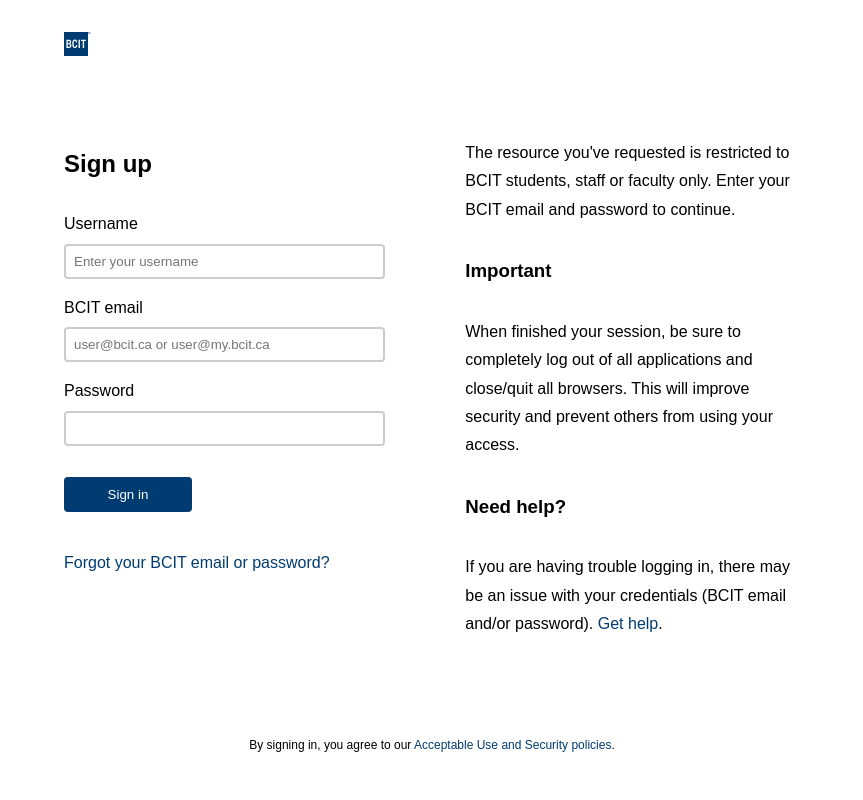
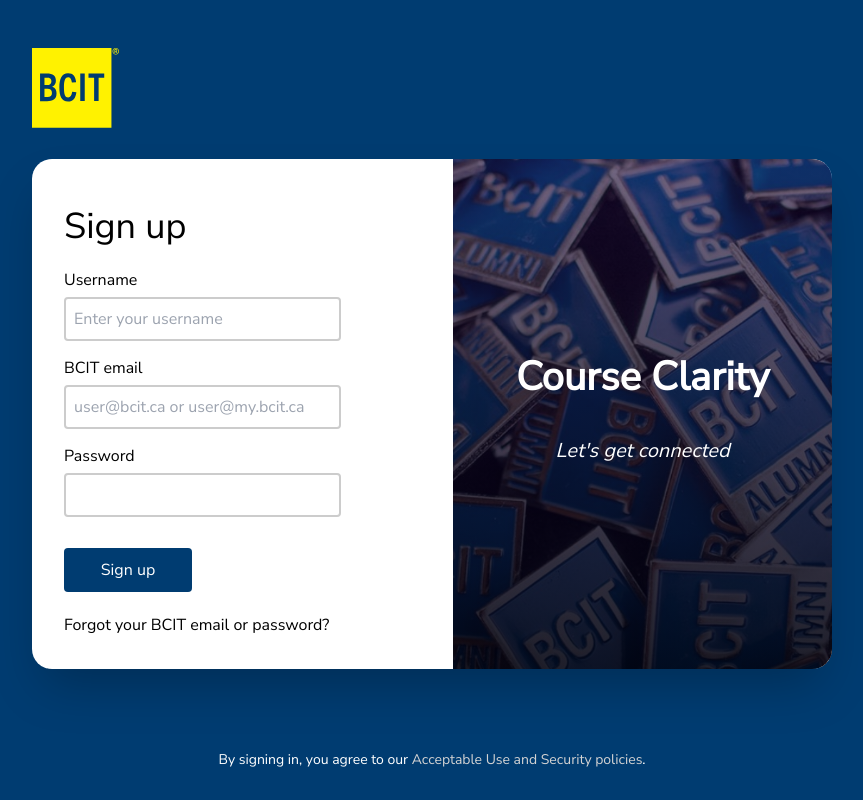
Before and after one commit to Ilyavadiati/ACIT2911-group-13-, a plain HTML site: page Sign_up/Signup.html in a window 1280 px wide. Shown: the whole page, without its empty margins (208-1071 px from the left). Drawn offline with nearby package versions, Linux system fonts and the light colour scheme.

Commit message:
Sign up page 3rd edit

```diff
--- a/Sign_up/Signup.html
+++ b/Sign_up/Signup.html
@@ -3,28 +3,30 @@
 <head>
     <meta charset="UTF-8">
     <meta name="viewport" content="width=device-width, initial-scale=1.0">
-    <title>BCIT Log-in</title>
+    <title>BCIT Sign-up</title>
     <link rel="stylesheet" href="style.css">
     <link href='https://fonts.googleapis.com/css?family=Nunito Sans' rel='stylesheet'>
     <link rel="preconnect" href="https://fonts.googleapis.com">
     <link rel="preconnect" href="https://fonts.gstatic.com" crossorigin>
+    <script src="https://cdn.tailwindcss.com"></script>
     <link href="https://fonts.googleapis.com/css2?family=DM+Sans:ital,opsz,wght@0,9..40,100..1000;1,9..40,100..1000&display=swap" rel="stylesheet">
 </head>
 <body class="bcit bcit-login">
     <div id="bcit-wrapper" class="bcit-wrapper">
-        <header class="bcit-header">
+        <header class="bcit-header mt-12">
             <!-- <span id="page_header" class="bcit-hidden" data-js="bcit-f5-js-bug-fix"></span> -->
             <!-- <h1 class="bcit-hidden-visually" style="border:0 !important;clip:rect(0 0 0 0) !important;clip-path:inset(50%) !important;height:1px !important;margin:-1px !important;overflow:hidden !important;padding:0 !important;position:absolute !important;white-space:nowrap !important;width:1px !important">BCIT Log-in</h1> -->
-            <a href="https://www.bcit.ca/" class="bcit-home-link"><svg viewBox="0 0 95 85" xmlns="http://www.w3.org/2000/svg" class="bcit-logo" style="max-width:75px;"><path fill="#003C71" d="M0 0h84.8v84.8H0z"></path><path fill="#FFFFFF" d="M8.6 56.4V27.2h7.2c6.7 0 9.7 2.2 9.7 7.6 0 3-1.3 5.1-3.8 6.2v.1c3.3 1.2 4.5 3.7 4.5 7 0 6.7-4.3 8.4-10 8.4H8.6v-.1zm7.4-17c2.5 0 4.7-.9 4.7-4.1 0-3.1-2.3-3.7-4.7-3.7h-2.7v7.8H16zm.5 12.7c3.4 0 4.8-1.2 4.8-4.3 0-3.2-1.6-4.5-4.8-4.5h-3.2v8.8h3.2zm30.9-5.2c-.9 6.5-3.6 9.9-8.9 9.9-7 0-9.3-5.7-9.3-15.1 0-8.4 2.4-14.8 9.3-14.8 5.6 0 7.8 3.5 8.6 9.4l-4.5.4c-.6-3.7-1.9-5.5-4-5.5-3 0-4.5 3.1-4.5 10.5 0 8.1 1.3 10.8 4.5 10.8 2.3 0 3.7-2.1 4.3-6.1l4.5.5zm4.1 9.5V27.2h4.8v29.2h-4.8zm14.8 0V31.6h-6v-4.4h16.8v4.4h-6v24.8h-4.8z"></path><path fill="#003C71" d="M89.426 3.253c.462 0 .84-.13.84-.625 0-.478-.408-.566-.826-.566h-.64v1.19h.626zm.885 2.15l-.77-1.554H88.8v1.554h-.71V1.454h1.304c.973 0 1.572.333 1.572 1.16 0 .48-.248.858-.742 1.046l.899 1.743h-.812zM92.126 3.5c0-1.584-.99-2.86-2.716-2.86-1.743 0-2.744 1.276-2.744 2.86 0 1.627 1 2.862 2.744 2.862 1.727 0 2.716-1.235 2.716-2.862zM86 3.5C86 1.54 87.288 0 89.41 0c2.12 0 3.398 1.54 3.398 3.5 0 1.916-1.278 3.5-3.398 3.5C87.288 7 86 5.416 86 3.5z"></path></svg></a>
+            <!-- <a href="https://www.bcit.ca/" class="bcit-home-link"><svg viewBox="0 0 95 85" xmlns="http://www.w3.org/2000/svg" class="bcit-logo" style="max-width:75px;"><path fill="#003C71" d="M0 0h84.8v84.8H0z"></path><path fill="#FFFFFF" d="M8.6 56.4V27.2h7.2c6.7 0 9.7 2.2 9.7 7.6 0 3-1.3 5.1-3.8 6.2v.1c3.3 1.2 4.5 3.7 4.5 7 0 6.7-4.3 8.4-10 8.4H8.6v-.1zm7.4-17c2.5 0 4.7-.9 4.7-4.1 0-3.1-2.3-3.7-4.7-3.7h-2.7v7.8H16zm.5 12.7c3.4 0 4.8-1.2 4.8-4.3 0-3.2-1.6-4.5-4.8-4.5h-3.2v8.8h3.2zm30.9-5.2c-.9 6.5-3.6 9.9-8.9 9.9-7 0-9.3-5.7-9.3-15.1 0-8.4 2.4-14.8 9.3-14.8 5.6 0 7.8 3.5 8.6 9.4l-4.5.4c-.6-3.7-1.9-5.5-4-5.5-3 0-4.5 3.1-4.5 10.5 0 8.1 1.3 10.8 4.5 10.8 2.3 0 3.7-2.1 4.3-6.1l4.5.5zm4.1 9.5V27.2h4.8v29.2h-4.8zm14.8 0V31.6h-6v-4.4h16.8v4.4h-6v24.8h-4.8z"></path><path fill="#003C71" d="M89.426 3.253c.462 0 .84-.13.84-.625 0-.478-.408-.566-.826-.566h-.64v1.19h.626zm.885 2.15l-.77-1.554H88.8v1.554h-.71V1.454h1.304c.973 0 1.572.333 1.572 1.16 0 .48-.248.858-.742 1.046l.899 1.743h-.812zM92.126 3.5c0-1.584-.99-2.86-2.716-2.86-1.743 0-2.744 1.276-2.744 2.86 0 1.627 1 2.862 2.744 2.862 1.727 0 2.716-1.235 2.716-2.862zM86 3.5C86 1.54 87.288 0 89.41 0c2.12 0 3.398 1.54 3.398 3.5 0 1.916-1.278 3.5-3.398 3.5C87.288 7 86 5.416 86 3.5z"></path></svg></a>-->
+            <img class="h-full" src="../Home_page/images/logo.svg"/>
             <div class="bcit-tools">
                       <i id="maxTimeoutTag" title=""></i>
             </div>
           </header>
 
-        <div class="bcit-main-content">
+        <div class="bcit-main-content shadow-2xl">
             <div class="bcit-form-section">
                 <form id="auth_form" autocomplete="off">
-                    <h2 class="bcit-heading">Sign up</h2>
+                    <h2 class="bcit-heading text-4xl py-4">Sign up</h2>
 
 
                     <label for="username">Username</label>
@@ -39,22 +41,24 @@
                     <!-- <label for="birthday">Date of Birth</label>
                     <input type="date" id="birthday" name="birthday"> -->
 
-                    <input type="submit" value="Sign in" class="bcit-button">
+                    <input type="submit" value="Sign up" class="bcit-button">
 
                     <p><a href="#">Forgot your BCIT email or password?</a></p>
                 </form>
             </div>
 
-            <div class="bcit-info-section">
-                <p>The resource you've requested is restricted to BCIT students, staff or faculty only. Enter your BCIT email and password to continue.</p>
+            <div class="bcit-info-section justify-center items-center">
+                <!-- <p>The resource you've requested is restricted to BCIT students, staff or faculty only. Enter your BCIT email and password to continue.</p>
                 <h3>Important</h3>
-                <p>When finished your session, be sure to completely log out of all applications and close/quit all browsers. This will improve security and prevent others from using your access.</p>
-                <h3>Need help?</h3>
-                <p>If you are having trouble logging in, there may be an issue with your credentials (BCIT email and/or password). <a href="#">Get help</a>.</p>
+                <p>When finished your session, be sure to completely log out of all applications and close/quit all browsers. This will improve security and prevent others from using your access.</p> -->
+                <!-- <h3>Need help?</h3>
+                <p>If you are having trouble logging in, there may be an issue with your credentials (BCIT email and/or password). <a href="#">Get help</a>.</p> -->
+                <h3 class="font-extrabold">Course Clarity</h3>
+                <p class="text-xl italic">Let's get connected</p>
             </div>
         </div>
 
-        <footer class="bcit-footer">
+        <footer class="bcit-footer text-sm">
             <p>By signing in, you agree to our <a href="#">Acceptable Use and Security policies</a>.</p>
         </footer>
     </div>
--- a/Sign_up/style.css
+++ b/Sign_up/style.css
@@ -4,15 +4,16 @@
 body {
     font: 400 normal 100%/1.78 "Nunito Sans", Arial, sans-serif;
     height: 100%;
-    font-family: Arial, sans-serif;
+    font-family: "Nunito Sans", sans-serif;
     display: flex;
     justify-content: center;
     align-items: center;
     margin: 0;
+    background-color: #003C71;
 }
 
 .bcit-wrapper {
-    background-color: #ffffff;
+    background-color: transparent;
     width: 100%;
     max-width: 50rem;
     height: 100%;
@@ -24,7 +25,6 @@
 .bcit-header, .bcit-footer {
     text-align: center;
     height: 5rem;
-    padding: 2rem;
     display: flex;
     align-items: center;
 }
@@ -36,18 +36,27 @@
 
 .bcit-footer {
     justify-content: center;
+    color: white;
+}
+
+.bcit-footer a {
+    color: lightgray;
 }
 
 .bcit-main-content {
     display: flex;
     column-gap: 5rem;
     justify-content: space-between;
-    padding: 2rem;
-    align-self: center;
+    background-color: white;
+    border-radius: 20px;
+    overflow: hidden;
+    box-shadow: gray 2px;
+    /* align-self: center; */
 }
 
 .bcit-form-section {
     flex-basis: 45%;
+    padding: 2rem;
 }
 
 #auth_form {
@@ -57,16 +66,31 @@
 }
 
 .bcit-info-section {
+    /* font-family:'Lucida Sans', 'Lucida Sans Regular', 'Lucida Grande', 'Lucida Sans Unicode', Geneva, Verdana, sans-serif; */
+    color:#ffffff;
     flex-basis: 50%;
-    padding-left: 20px; /* Provides space between columns */
+    padding: 2rem;
     display: flex;
     flex-direction: column;
     row-gap: 30px;
     padding-top: 1rem;
+    /* background-image: url(../Home_page/images/bcit-alumni.jpg); */
+    background: linear-gradient(
+        rgba(24, 4, 49, 0.6),
+        rgba(1, 1, 14, 0.879)
+    ), url('../Home_page/images/bcit-alumni.jpg');
+    background-size: cover;
+    background-position: center;
+    background-size: 500px;
 }
 
 .bcit-info-section * {
     margin: unset;
+}
+
+
+.bcit-info-section h3 {
+    font-size: 2.5rem;
 }
 
 input[type="text"], input[type="password"] {
```
Also changed, not shown: Home_page/images/bcit-alumni.jpg (added).
